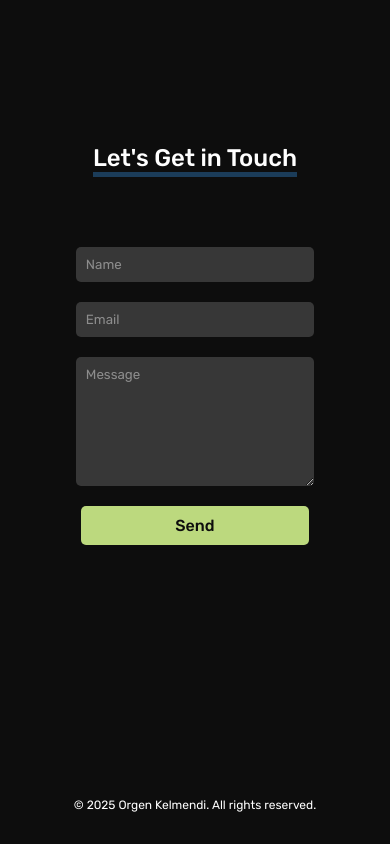
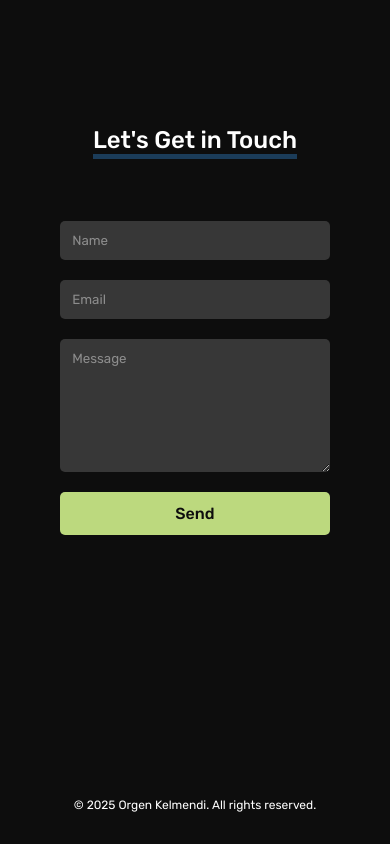
Before and after one commit to Orgenkelmendi/portfolio, a React (Create React App) app: page / in a window 390 px wide. Shown: the part 3922-4766 px from the top of the page. Built offline with nearby package versions, Linux system fonts and the light colour scheme.

Commit message:
emailjs added

```diff
--- a/package.json
+++ b/package.json
@@ -3,6 +3,7 @@
   "version": "0.1.0",
   "private": true,
   "dependencies": {
+    "@emailjs/browser": "^4.4.1",
     "@fortawesome/fontawesome-svg-core": "^6.7.2",
     "@fortawesome/free-brands-svg-icons": "^6.7.2",
     "@fortawesome/free-regular-svg-icons": "^6.7.2",
--- a/src/App.css
+++ b/src/App.css
@@ -312,6 +312,13 @@ p * {
   margin-bottom: 50px;
 }
 
+#contact p {
+  color: #FFFFFF;
+  margin-top: 20px;
+  width: 90%;
+  text-align: center;
+}
+
 #contact form {
   display: flex;
   flex-direction: column;
@@ -354,6 +361,7 @@ p * {
   max-width: 70%;
   min-width: 70%;
   min-height: 13vh;
+  font-family: "Rubik", serif !important;
 }
 
 footer {
@@ -461,13 +469,21 @@ footer {
   }
 
   #contact form {
-    width: 80%;
+    width: 90%;
+  }
+
+  #contact form * {
+    padding: 12px;
   }
 
   #contact h2 {
     font-size: 24px;
   }
 
+  #contact form button {
+    width: 77%;
+  }
+
   footer {
     font-size: 12px;
   }
--- a/src/App.js
+++ b/src/App.js
@@ -1,4 +1,5 @@
-import React, { useState } from 'react';
+import React, { useState, useRef } from 'react';
+import emailjs from "@emailjs/browser";
 import './App.css';
 import outdoorKosovaLogo from './images/outdoor_kosova.png';
 import flzsSolutionsLogo from './images/flzs_solutions.png';
@@ -11,10 +12,39 @@ import { Cross as Hamburger } from 'hamburger-react'
 
 function App() {
   const [isOpen, setIsOpen] = useState(false);
+  const [result, setResult] = useState("")
+  const form = useRef();
 
   const handleToggle = (toggled) => {
     setIsOpen(toggled);
   };
+
+  const sendEmail = (e) => {
+    e.preventDefault();
+
+    emailjs
+      .sendForm(
+        "service_uzl9i0m",
+        "template_axh8pye",
+        form.current,
+        "nOlLJyYlfLVsL3q9h"
+      )
+      .then(
+        (result) => {
+          console.log("Email sent successfully:", result.text);
+          // alert("Email sent successfully!");
+          setResult("Email sent. Thank you.")
+        },
+        (error) => {
+          console.log("Failed to send email:", error.text);
+          // alert("Failed to send email. Please try again.");
+          setResult('Failed to send. Please try again.')
+        }
+      );
+
+    e.target.reset();
+  };
+
   return (
     <div className="App">
       <div id='socials'>
@@ -149,12 +179,13 @@ function App() {
       </div>
       <div id='contact'>
           <h2>Let's Get in Touch</h2>
-          <form>
-            <input required type="text" placeholder="Name" />
-            <input required type="email" placeholder="Email" />
-            <textarea required rows="6" placeholder="Message"></textarea>
+          <form ref={form} onSubmit={sendEmail}>
+            <input required type="text" placeholder="Name" name="form_name"/>
+            <input required type="email" placeholder="Email" name="form_email"/>
+            <textarea required rows="6" placeholder="Message" name="message"></textarea>
             <button type="submit">Send</button>
           </form>
+          <p id='result'>{result}</p>
       </div>
       <footer>
         <p>© 2025 Orgen Kelmendi. All rights reserved.</p>
```
Also changed, not shown: 1 other file (tests, documents, lock files or other folders).
